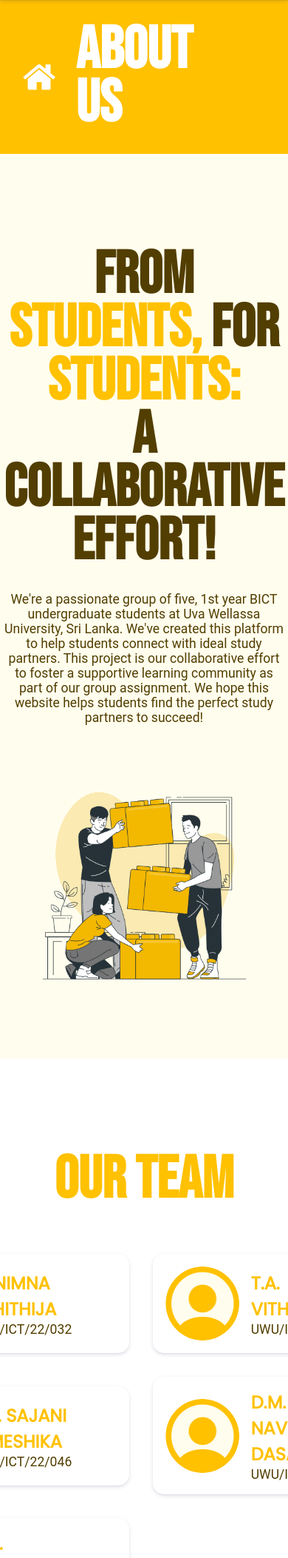
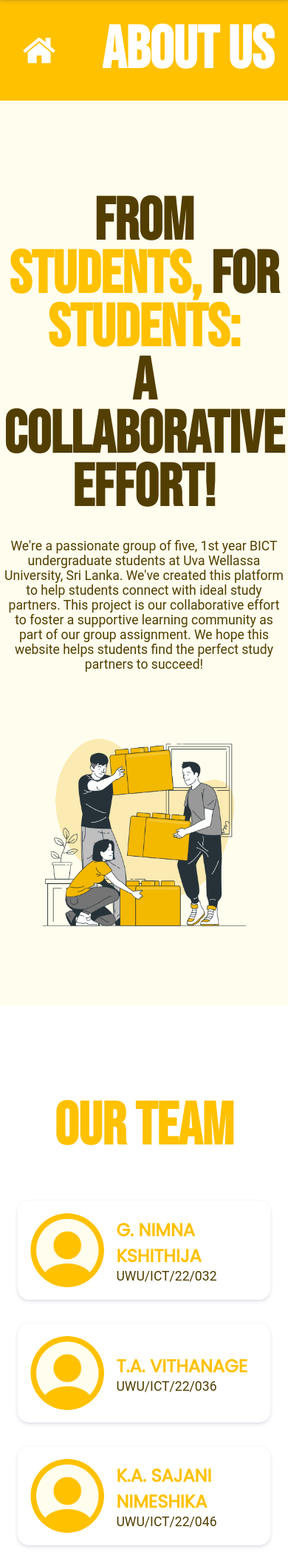
Before and after one commit to theekshana-nirmal/study-bees, a PHP site: page /pages/about-us.php in a window 390 px wide; the page is wider, and only the part inside the window is pictured. Shown: the part 79-2185 px from the top of that part at 74% size. Run offline with PHP 8.4, Linux system fonts and the light colour scheme.

Commit message:
Add responsiveness to About Us page

```diff
--- a/assets/css/global.css
+++ b/assets/css/global.css
@@ -193,7 +193,7 @@ form {
     align-items: center;
     flex-direction: column;
     gap: 2rem;
-    min-width: 700px;
+    min-width: 600px;
     accent-color: var(--color-primary);
 }
 
--- a/assets/css/responsive.css
+++ b/assets/css/responsive.css
@@ -4,18 +4,20 @@
     margin: 0 auto;
 }
 
-/* HOME PAGE */
+/* 1280px */
 @media (max-width: 1280px) {
     .container {
         max-width: 1024px;
     }
 }
 
+/* 1024px */
 @media (max-width: 1024px) {
     .container {
         max-width: 800px;
     }
 
+    /* Home Page */
     .cta-section .container {
         display: flex;
         flex-direction: column;
@@ -36,6 +38,31 @@
         text-align: center;
     }
 
+    /* About Us */
+    .our-team-section .cards {
+        display: flex;
+        flex-direction: column;
+    }
+
+    .our-team-section .card {
+        width: 100%;
+        padding: 1rem;
+    }
+
+    .contact-us-section {
+        padding: 4rem 0 !important;
+        margin: 0;
+        width: 100%;
+    }
+
+    .contact-us-section .container {
+        width: 100%;
+    }
+
+    .contact-us-section form {
+        min-width: initial;
+    }
+
     footer .row-top {
         flex-direction: column-reverse;
         justify-content: center;
@@ -53,14 +80,16 @@
     }
 }
 
+/* 940px */
 @media (max-width: 940px) {
+    .container {
+        max-width: 800px;
+    }
+
     .hero-section {
         padding: 2rem 0;
     }
 
-    .container {
-        max-width: 800px;
-    }
 
     .hero-section>.container {
         flex-direction: column;
@@ -78,9 +107,20 @@
     }
 }
 
+/* 800px */
 @media (max-width: 800px) {
     .container {
         max-width: 768px;
+    }
+
+    .title-row .container {
+        display: flex;
+        justify-content: space-between;
+        align-items: center;
+    }
+
+    .title-row .spacer {
+        display: none;
     }
 
     footer .row-top>.column-right>.footer-links {
@@ -92,18 +132,27 @@
     }
 }
 
+/* 768px */
 @media (max-width: 768px) {
     .container {
         max-width: 90%;
     }
+
+    /* Home Page */
     .how-it-works-section .row-bottom {
         display: flex;
         flex-direction: column-reverse;
         padding: 2rem 0;
     }
 
+    /* About Us */
+    .about-us-main-section h1, .our-team-section h1, .contact-us-section h1{
+        font-size: 5rem;
+    }
+
 }
 
+/* 600px */
 @media (max-width: 600px) {
     .how-it-works-section .row-bottom {
         display: flex;
@@ -111,31 +160,31 @@
         padding: 2rem 0;
     }
 
-    .testimonials-section{
+    .testimonials-section {
         display: none;
     }
 
-    h1{
+    h1 {
         font-size: 5rem;
     }
 
-    img{
+    img {
         width: 100%;
     }
 
-    .navbar-shadow .container{
+    .navbar-shadow .container {
         flex-direction: column;
         justify-content: center;
         align-items: center;
     }
 
-    .navbar-shadow nav{
+    .navbar-shadow nav {
         width: 100%;
         justify-content: center;
         padding: 1rem 0;
     }
 
-    .navbar-shadow .logo{
+    .navbar-shadow .logo {
         display: none;
     }
 }
--- a/pages/about-us.php
+++ b/pages/about-us.php
@@ -53,6 +53,7 @@
     </div>
 
     <!-- OUR TEAM SECTION -->
+    <div class="our-team-section">
         <div class="container">
             <section class="section">
                 <div class="row-text">
@@ -107,6 +108,7 @@
                 </div>
             </section>
         </div>
+    </div>
     <hr>
     <!-- CONTACT US SECTION -->
     <div class="contact-us-section" id="contact-us">
```
Lines whose indentation alone changed are shown as unchanged.
